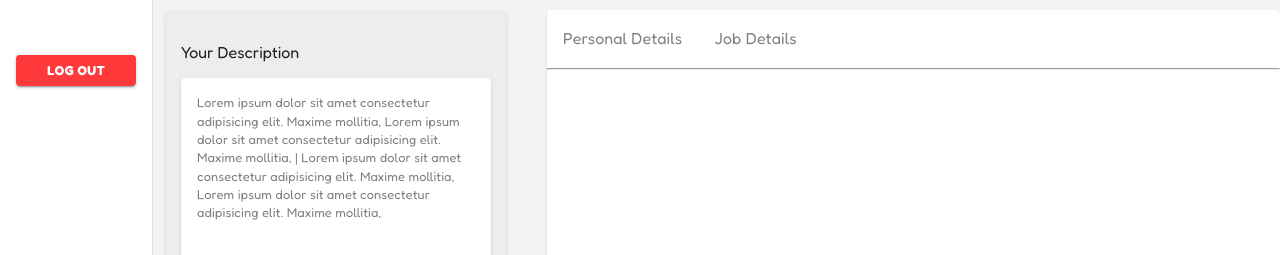
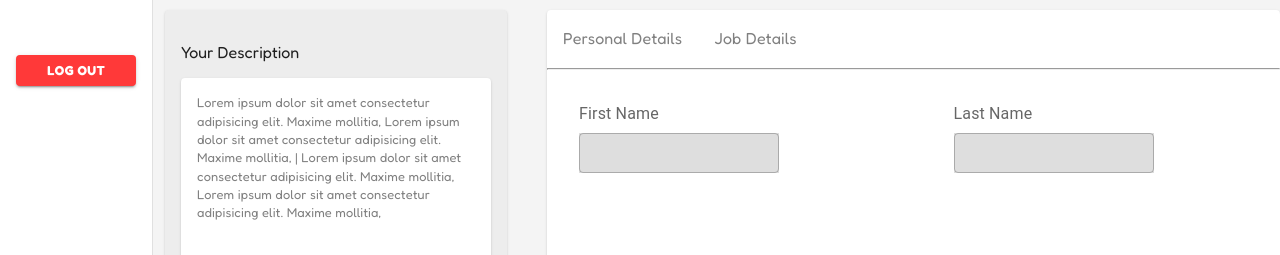
Before and after one commit to Naominm/ticket-management-system-frontend, a React (Vite) app: page /settings in a window 1280 px wide. Shown: the part 385-640 px from the top of the page. Built offline with nearby package versions, Linux system fonts and the light colour scheme; some icons are missing.

Commit message:
Feat: Build the form Name section

```diff
--- a/src/pages/settings.tsx
+++ b/src/pages/settings.tsx
@@ -1,4 +1,13 @@
-import { Box, Paper, Avatar, Typography, IconButton } from "@mui/material";
+import {
+  Box,
+  Paper,
+  Avatar,
+  Typography,
+  IconButton,
+  FormLabel,
+  FormControl,
+  TextField,
+} from "@mui/material";
 import SidebarComponent from "../components/sidebarComponent";
 import SearchComponent from "../components/searchComponent";
 import CameraAltIcon from "@mui/icons-material/CameraAlt";
@@ -111,6 +120,49 @@ export default function SettingsPage() {
                   </Typography>
                 </Box>
                 <hr />
+                <Box
+                  sx={{
+                    display: "flex",
+                    flexDirection: "column",
+                    gap: 4,
+                    padding: 4,
+                  }}
+                >
+                  <Box
+                    sx={{
+                      display: "flex",
+                      gap: 10,
+                      alignItems: "center",
+                      justifyContent: "center",
+                      width: "100%",
+                    }}
+                  >
+                    <FormControl
+                      sx={{
+                        display: "flex",
+                        gap: 1,
+                        width: "50%",
+                      }}
+                    >
+                      <FormLabel>First Name</FormLabel>
+                      <TextField
+                        size="small"
+                        sx={{ maxWidth: "200px", bgcolor: "#DEDEDE" }}
+                      />
+                    </FormControl>
+                    <FormControl sx={{ display: "flex", gap: 1, width: "50%" }}>
+                      <FormLabel>Last Name</FormLabel>
+                      <TextField
+                        size="small"
+                        sx={{
+                          maxWidth: "200px",
+                          bgcolor: "#DEDEDE",
+                          border: "none",
+                        }}
+                      />
+                    </FormControl>
+                  </Box>
+                </Box>
               </Box>
             </Paper>
           </Box>
```
